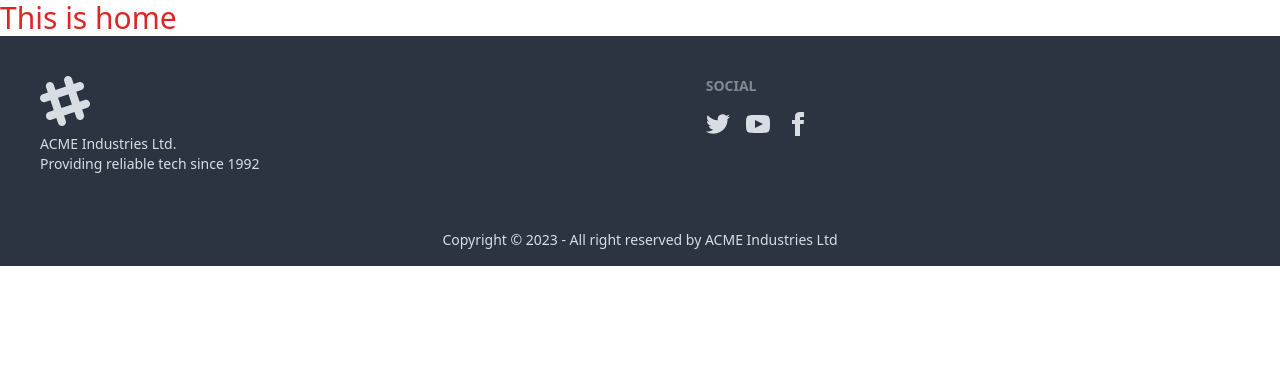
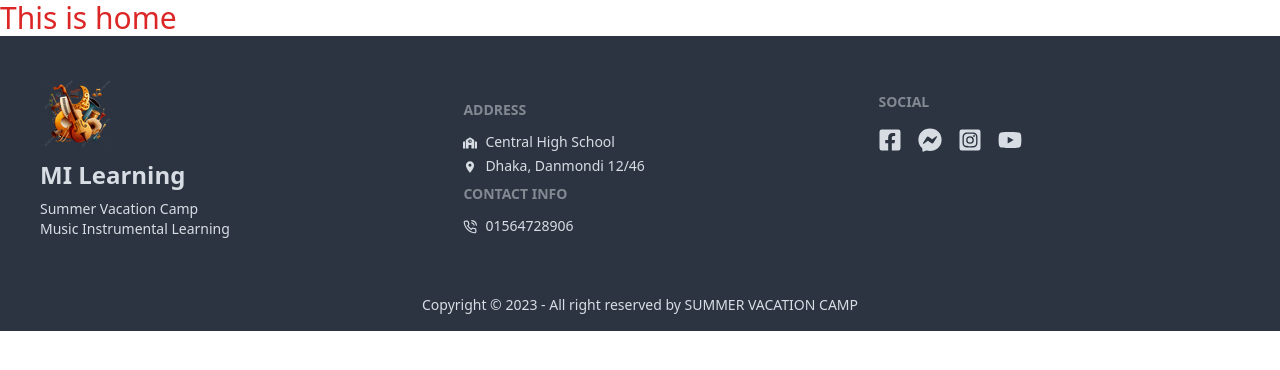
Before and after one commit to MahmudPreyom/summer-camp-client, a React (Vite) app: page / in a window 1280 px wide. Shown: the top 370 px of the page. Built offline with nearby package versions, Linux system fonts and the light colour scheme.

Commit message:
footer edit done

```diff
--- a/package.json
+++ b/package.json
@@ -14,6 +14,7 @@
     "match-sorter": "^6.3.1",
     "react": "^18.2.0",
     "react-dom": "^18.2.0",
+    "react-icons": "^4.9.0",
     "react-router-dom": "^6.12.0",
     "sort-by": "^1.2.0"
   },
--- a/src/pages/Shared/Footer/Footer.jsx
+++ b/src/pages/Shared/Footer/Footer.jsx
@@ -1,24 +1,39 @@
 import React from "react";
+import logo from "../../../assets/logo.png"
+import { Link } from "react-router-dom"
+import { FaFacebookSquare,FaFacebookMessenger,FaInstagramSquare,FaYoutube,FaSchool } from 'react-icons/fa'
+import { FiPhoneCall } from 'react-icons/fi'
+import { MdLocationOn } from 'react-icons/md'
+
 
 const Footer = () => {
     return (
         <div>
             <footer className="footer p-10 bg-neutral text-neutral-content">
                 <div>
-                    <svg width="50" height="50" viewBox="0 0 24 24" xmlns="http://www.w3.org/2000/svg" fillRule="evenodd" clip-rule="evenodd" className="fill-current"><path d="M22.672 15.226l-2.432.811.841 2.515c.33 1.019-.209 2.127-1.23 2.456-1.15.325-2.148-.321-2.463-1.226l-.84-2.518-5.013 1.677.84 2.517c.391 1.203-.434 2.542-1.831 2.542-.88 0-1.601-.564-1.86-1.314l-.842-2.516-2.431.809c-1.135.328-2.145-.317-2.463-1.229-.329-1.018.211-2.127 1.231-2.456l2.432-.809-1.621-4.823-2.432.808c-1.355.384-2.558-.59-2.558-1.839 0-.817.509-1.582 1.327-1.846l2.433-.809-.842-2.515c-.33-1.02.211-2.129 1.232-2.458 1.02-.329 2.13.209 2.461 1.229l.842 2.515 5.011-1.677-.839-2.517c-.403-1.238.484-2.553 1.843-2.553.819 0 1.585.509 1.85 1.326l.841 2.517 2.431-.81c1.02-.33 2.131.211 2.461 1.229.332 1.018-.21 2.126-1.23 2.456l-2.433.809 1.622 4.823 2.433-.809c1.242-.401 2.557.484 2.557 1.838 0 .819-.51 1.583-1.328 1.847m-8.992-6.428l-5.01 1.675 1.619 4.828 5.011-1.674-1.62-4.829z"></path></svg>
-                    <p>ACME Industries Ltd.<br />Providing reliable tech since 1992</p>
+                    <img src={logo} alt="" />
+                    <h3 className="text-2xl font-bold">MI Learning</h3>
+                    <p>Summer Vacation Camp<br />Music Instrumental Learning</p>
                 </div>
-                <div>
+                <div className="mt-6">
+                    <span className="footer-title">Address</span>
+                    <a className="link link-hover flex gap-2"><div><FaSchool></FaSchool></div><div className="-mt-1">Central High School</div></a>
+                    <a className="link link-hover flex gap-2"><div><MdLocationOn></MdLocationOn></div><div className="-mt-1">Dhaka, Danmondi 12/46</div></a>
+                    <span className="footer-title">Contact Info</span>
+                    <a className="link link-hover flex gap-2"><div><FiPhoneCall></FiPhoneCall></div><div className="-mt-1">01564728906</div></a>
+                </div>
+                <div className="mt-4">
                     <span className="footer-title">Social</span>
                     <div className="grid grid-flow-col gap-4">
-                        <a><svg xmlns="http://www.w3.org/2000/svg" width="24" height="24" viewBox="0 0 24 24" className="fill-current"><path d="M24 4.557c-.883.392-1.832.656-2.828.775 1.017-.609 1.798-1.574 2.165-2.724-.951.564-2.005.974-3.127 1.195-.897-.957-2.178-1.555-3.594-1.555-3.179 0-5.515 2.966-4.797 6.045-4.091-.205-7.719-2.165-10.148-5.144-1.29 2.213-.669 5.108 1.523 6.574-.806-.026-1.566-.247-2.229-.616-.054 2.281 1.581 4.415 3.949 4.89-.693.188-1.452.232-2.224.084.626 1.956 2.444 3.379 4.6 3.419-2.07 1.623-4.678 2.348-7.29 2.04 2.179 1.397 4.768 2.212 7.548 2.212 9.142 0 14.307-7.721 13.995-14.646.962-.695 1.797-1.562 2.457-2.549z"></path></svg></a>
-                        <a><svg xmlns="http://www.w3.org/2000/svg" width="24" height="24" viewBox="0 0 24 24" className="fill-current"><path d="M19.615 3.184c-3.604-.246-11.631-.245-15.23 0-3.897.266-4.356 2.62-4.385 8.816.029 6.185.484 8.549 4.385 8.816 3.6.245 11.626.246 15.23 0 3.897-.266 4.356-2.62 4.385-8.816-.029-6.185-.484-8.549-4.385-8.816zm-10.615 12.816v-8l8 3.993-8 4.007z"></path></svg></a>
-                        <a><svg xmlns="http://www.w3.org/2000/svg" width="24" height="24" viewBox="0 0 24 24" className="fill-current"><path d="M9 8h-3v4h3v12h5v-12h3.642l.358-4h-4v-1.667c0-.955.192-1.333 1.115-1.333h2.885v-5h-3.808c-3.596 0-5.192 1.583-5.192 4.615v3.385z"></path></svg></a>
+                        <Link><FaFacebookSquare style={{fontSize: '1.5rem'}}></FaFacebookSquare></Link>
+                        <Link><FaFacebookMessenger style={{fontSize: '1.5rem'}}></FaFacebookMessenger></Link>
+                        <Link><FaInstagramSquare style={{fontSize: '1.5rem'}}></FaInstagramSquare></Link>
+                        <Link><FaYoutube style={{fontSize: '1.5rem'}}></FaYoutube></Link>
                     </div>
                 </div>
             </footer>
             <div className="footer footer-center p-4 bg-neutral text-neutral-content">
-                <p>Copyright © 2023 - All right reserved by ACME Industries Ltd</p>
+                <p>Copyright © 2023 - All right reserved by SUMMER VACATION CAMP</p>
             </div>
         </div>
     );
```
Also changed, not shown: 1 other file (tests, documents, lock files or other folders).
